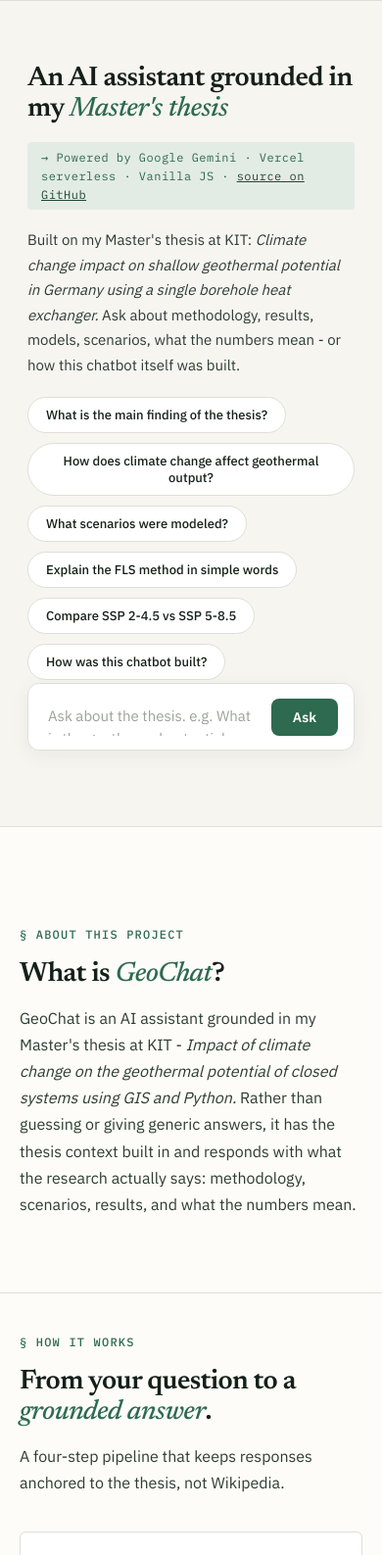
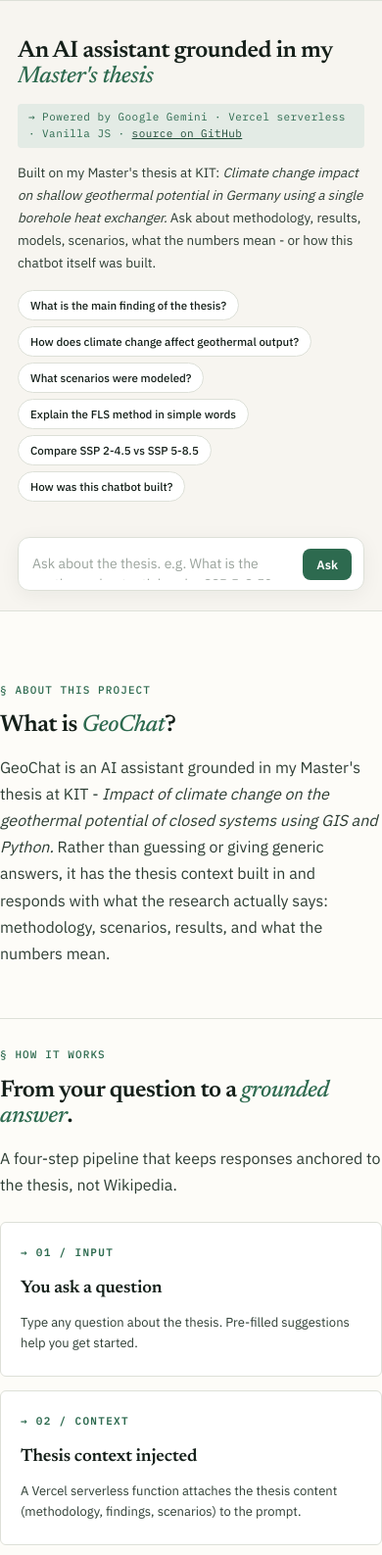
Before and after one commit to VaibhavJ97/geochat, a website: page index.html in a window 390 px wide. Shown: the part 62-1649 px from the top of the page at 98% size. Drawn offline with Linux system fonts and the light colour scheme.

Commit message:
Update index.html

```diff
--- a/index.html
+++ b/index.html
@@ -130,16 +130,59 @@ body.embed header.topbar, body.embed footer, body.embed .explainer-wrap { displa
 body.embed .intro .tech-tag, body.embed .intro > p { display: none; }
 body.embed main.chat-main { padding: 16px; }
 
+/* ============ RESPONSIVE: tablet (≤1024px) ============ */
 @media (max-width: 1024px) {
   .how-grid { grid-template-columns: repeat(2, 1fr); }
   .footer-inner { grid-template-columns: 1fr; gap: 32px; }
 }
-@media (max-width: 640px) {
-  :root { --gutter: 20px; }
+
+/* ============ RESPONSIVE: large mobile (≤768px) ============ */
+@media (max-width: 768px) {
+  :root { --gutter: 22px; }
+  main.chat-main { padding: 28px 22px; }
+  .intro { padding: 18px 0 12px; }
+  .intro h2 { font-size: clamp(24px, 5.5vw, 32px); margin-bottom: 14px; }
+  .intro .tech-tag { font-size: 11px; padding: 5px 11px; margin-bottom: 14px; }
+  .intro p { font-size: 14px; margin-bottom: 16px; }
+  .suggestions { gap: 8px; margin-top: 16px; }
+  .suggestion { font-size: 12px; padding: 8px 14px; }
+  .bubble { padding: 12px 14px; font-size: 14px; }
+  #composer { padding: 12px 14px; }
+  #input { font-size: 14px; }
+  #send { padding: 9px 18px; font-size: 13px; }
+  .explainer-section { padding: 32px 0; }
+  .sec-header h2 { font-size: clamp(24px, 6vw, 34px); }
+  .sec-header { margin-bottom: 24px; }
+  .how-grid { grid-template-columns: 1fr; gap: 14px; }
+  .how-step { padding: 22px 20px; }
+  .tech-grid { grid-template-columns: 1fr; gap: 12px; }
+  .tech-block { padding: 20px; }
+}
+
+/* ============ RESPONSIVE: small mobile (≤520px) ============ */
+@media (max-width: 520px) {
+  :root { --gutter: 18px; }
   nav ul { display: none; }
   .nav-github span { display: none; }
-  .how-grid { grid-template-columns: 1fr; }
-  .footer-bottom { flex-direction: column; gap: 12px; align-items: flex-start; }
+  .nav-github { padding: 7px 10px; }
+  main.chat-main { padding: 20px 18px; }
+  .intro h2 { font-size: 24px; }
+  .intro p { font-size: 13.5px; }
+  .suggestions { gap: 6px; }
+  .suggestion { font-size: 11.5px; padding: 7px 12px; }
+  .msg.user .bubble, .msg.bot .bubble { max-width: 92%; }
+  .bubble { padding: 11px 13px; font-size: 13.5px; }
+  #composer { padding: 10px 12px; bottom: 10px; }
+  #input { font-size: 14px; padding: 6px 2px; }
+  #send { padding: 8px 14px; font-size: 12.5px; }
+  .explainer-wrap { padding: 44px 0; }
+  .explainer-section { padding: 28px 0; }
+  .sec-eyebrow { font-size: 11px; margin-bottom: 14px; }
+  .how-step h4 { font-size: 18px; }
+  .how-step p { font-size: 13px; }
+  .tech-block { padding: 18px; }
+  .tech-block p { font-size: 13px; }
+  .footer-bottom { flex-direction: column; gap: 12px; align-items: flex-start; padding-top: 20px; }
 }
 </style>
 </head>
```
